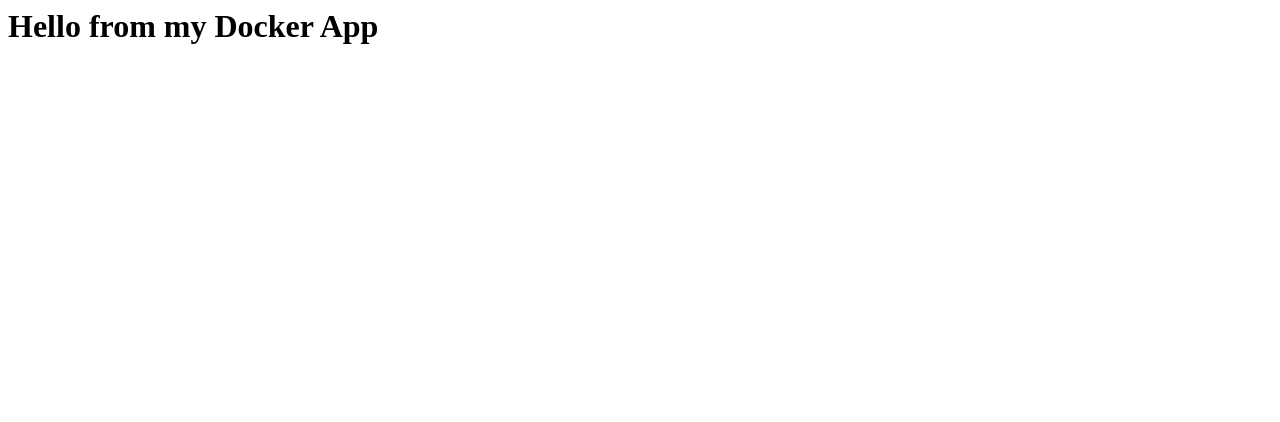
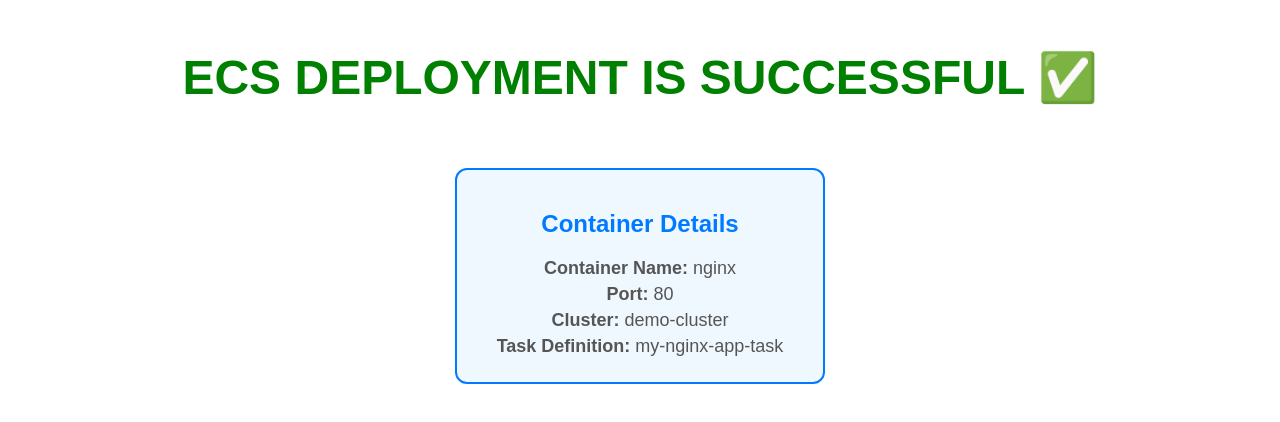
Before and after one commit to Rajesh-770/myapp-repo, a plain HTML site: page index.html in a window 1280 px wide. Drawn offline with Linux system fonts and the light colour scheme.

Commit message:
Update index.html

```diff
--- a/index.html
+++ b/index.html
@@ -1,2 +1,46 @@
-<h1>Hello from my Docker App</h1>
-<!-- test deploy -->
+<!DOCTYPE html>
+<html>
+<head>
+  <title>ECS Deployment Status</title>
+  <style>
+    body {
+      background-color: white;
+      font-family: Arial, sans-serif;
+      text-align: center;
+      margin-top: 50px;
+      color: #333;
+    }
+    h1 {
+      color: green;
+      font-size: 48px;
+    }
+    h2 {
+      color: #007BFF;
+      margin-top: 20px;
+    }
+    p {
+      color: #555;
+      font-size: 18px;
+      margin: 5px 0;
+    }
+    .container-info {
+      border: 2px solid #007BFF;
+      display: inline-block;
+      padding: 20px 40px;
+      border-radius: 12px;
+      margin-top: 30px;
+      background-color: #f0f8ff;
+    }
+  </style>
+</head>
+<body>
+  <h1>ECS DEPLOYMENT IS SUCCESSFUL ✅</h1>
+  <div class="container-info">
+    <h2>Container Details</h2>
+    <p><strong>Container Name:</strong> nginx</p>
+    <p><strong>Port:</strong> 80</p>
+    <p><strong>Cluster:</strong> demo-cluster</p>
+    <p><strong>Task Definition:</strong> my-nginx-app-task</p>
+  </div>
+</body>
+</html>
```
